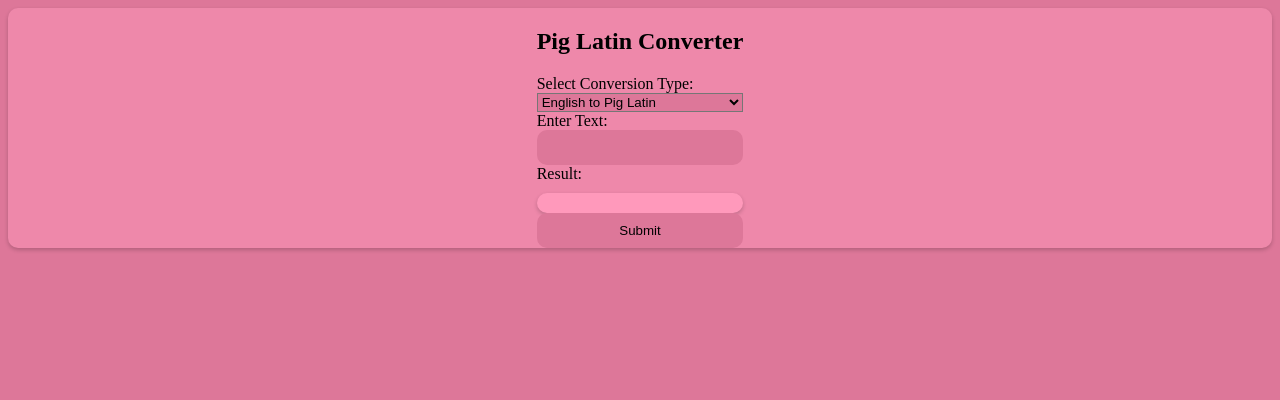
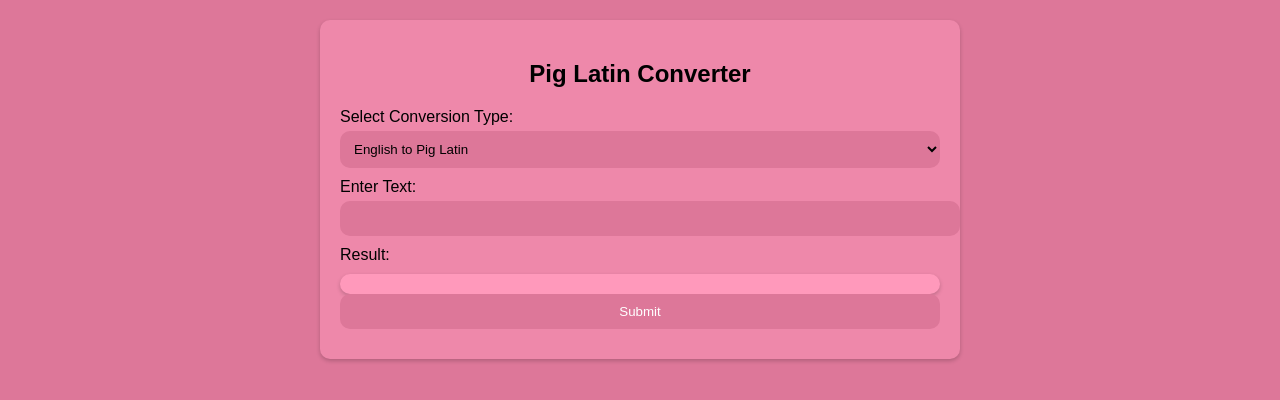
Before and after one commit to 3ichael7ambert/pig-latin-js, a plain HTML site: page index.html in a window 1280 px wide. Drawn offline with Linux system fonts and the light colour scheme.

Commit message:
Update style.css

```diff
--- a/style.css
+++ b/style.css
@@ -1,57 +1,56 @@
 body {
-  background-color:#D79;
-}
-#result {
-      margin-top: 10px;
-    display:inline;
-   background-color:#F9B;
-  box-shadow: 0 2px 4px rgba(0, 0, 0, 0.2);
-  padding:10px;
-  border-radius:10px;
-    }
-.container {
-  display: grid;
-  justify-content: center; /* Center horizontally */
-  align-items: center; /* Center vertically */
-  background-color:#E8A;
-  border-radius:10px;
-  box-shadow: 0 2px 4px rgba(0, 0, 0, 0.2);
+  background-color: #D79;
+  margin: 0;
+  padding: 20px;
+  font-family: Arial, sans-serif;
 }
 
-#conversionType {
-  background-color:#D79;
+.container {
+  background-color: #E8A;
+  border-radius: 10px;
+  box-shadow: 0 2px 4px rgba(0, 0, 0, 0.2);
+  padding: 20px;
+  max-width: 600px;
+  margin: 0 auto;
+}
+
+h2 {
+  text-align: center;
+}
+
+label {
+  display: block;
+  margin-bottom: 5px;
+}
+
+select,
+input[type="text"],
+button {
+  width: 100%;
+  padding: 10px;
+  border: 0;
+  border-radius: 10px;
+  margin-bottom: 10px;
+  background-color: #D79;
+  transition: background-color 300ms;
+}
+
+select:hover,
+input[type="text"]:hover,
+button:hover {
+  background-color: #F9B;
 }
 
 button {
-  background-color:#D79;
-  border:0px;
-  border-radius: 10px;
-  padding:10px;
-  transition:all 1000ms;
-}
-button:hover {
-  background-color:#F9B;
-  border:0px;
-  border-radius: 10px;
-  padding:10px;
+  background-color: #D79;
+  color: #FFF;
+  cursor: pointer;
 }
 
-#inputText1 {
-  background-color:#D79;
-  border:0px;
+#result {
+  margin-top: 10px;
+  background-color: #F9B;
+  box-shadow: 0 2px 4px rgba(0, 0, 0, 0.2);
+  padding: 10px;
   border-radius: 10px;
-  padding:10px;
-  transition:all 1000ms;
 }
-#inputText1:hover {
-  background-color:#F9B;
-  border:0px;
-  border-radius: 10px;
-  padding:10px;
-}
-#inputText1:active {
-  background-color:#C68;
-  border:0px;
-  border-radius: 10px;
-  padding:10px;
-}
```
